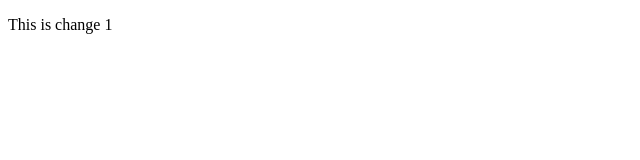
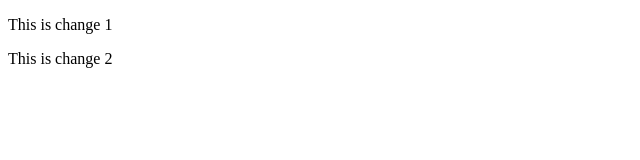
Before and after one commit to Litlfoot/Website, a plain HTML site: page index.html in a window 1280 px wide. Shown: the full height of the page, 0-640 px from the left. Drawn offline with Linux system fonts and the light colour scheme.

Commit message:
Update index.html

```diff
--- a/index.html
+++ b/index.html
@@ -8,6 +8,7 @@
 <body>
 
     <p> This is change 1 </p>
+    <p> This is change 2 </p>
 </body>
 
 </html>
```
